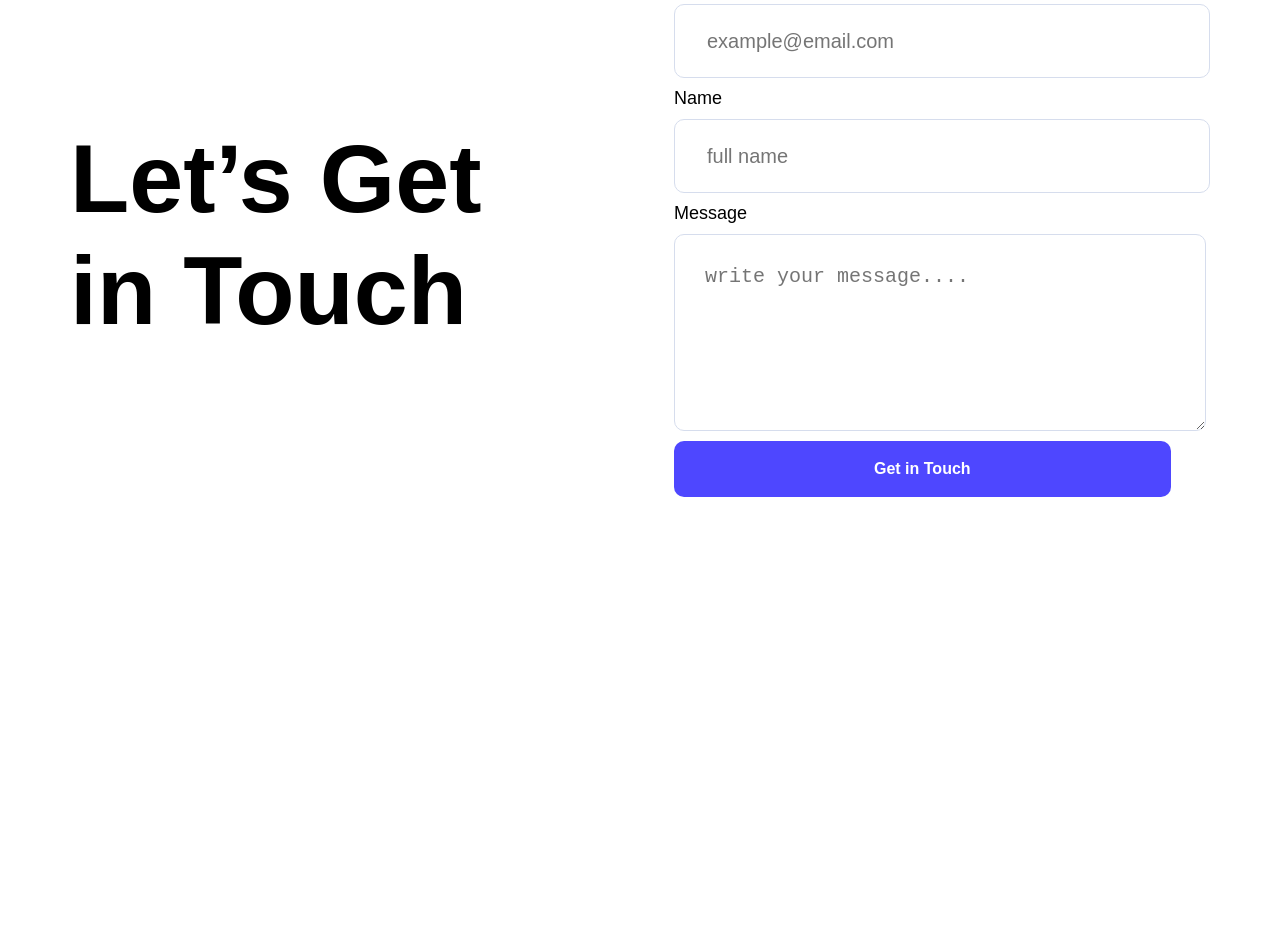
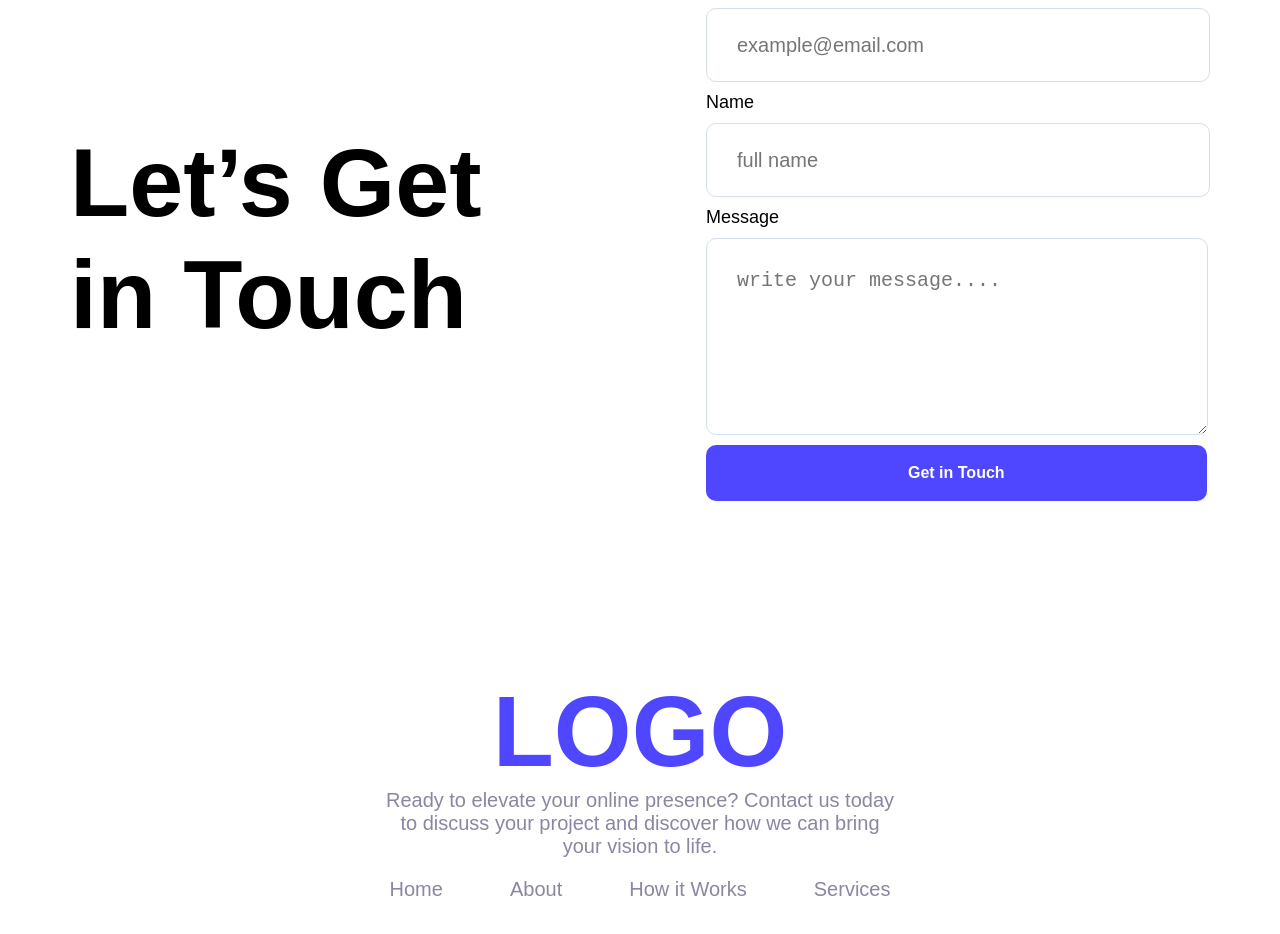
Before and after one commit to TanvirulAbrar/B12A01-my-assingment, a plain HTML site: page index.html in a window 1280 px wide. Shown: the part 1662-2596 px from the top of the page. Before the commit the page ends 2229 px from the top, so only its background shows below. Drawn offline with Linux system fonts and the light colour scheme.

Commit message:
adding footer

```diff
--- a/index.html
+++ b/index.html
@@ -9,7 +9,7 @@
 <body>
     <header>
         <nav>
-            <img src="Assets/LOGO.png" alt="">
+            <h1>LOGO</h1>
             <button class="b">Sign Up</button>
         </nav>
         <section class="banner">
@@ -60,10 +60,24 @@
             <label class="input-lev" for="massage">Message</label>
             <!-- <textarea id="massage" name="" placeholder="write your message...." raw="1">
             </textarea> -->
-            <textarea name="" id="massage" placeholder="write your message...." raws="20" cols="20"></textarea>
+            <textarea name="" id="massage" placeholder="write your message...." raws="20" cols="10"></textarea>
 
             <button class="bb">Get in Touch</button>
         </div>
+
     </section>
+    <!-- Footer Section -->
+    <footer>
+            <div class="footer-containt">
+                <h1>LOGO</h1>
+                <p>Ready to elevate your online presence? Contact us today to discuss your project and discover how we can bring your vision to life.</p>
+                <div>
+                    <a href="" class="link">Home</a>
+                    <a href="" class="link">About</a>
+                    <a href="" class="link">How it Works</a>
+                    <a href="" class="link">Services</a>
+                </div>
+            </div>
+    </footer>
 </body>
 </html>
--- a/style/style.css
+++ b/style/style.css
@@ -3,6 +3,7 @@
 }
 body{
     font-family:Arial, Helvetica, sans-serif;
+    /* background-color: #d3d1ff2c; */
 }
 header{
     background-image: url('../Assets/Hero-bg.png');
@@ -12,6 +13,12 @@ nav{
     justify-content: space-between;
     margin: 0 150px;
     padding: 50px 0;
+}
+nav h1{
+    font-size: 34px;
+    font-weight: 800;
+    /* text-align: center; */
+    color: #4E47FF;
 }
 .b{
     font-size: 10px;
@@ -118,18 +125,18 @@ border-radius: 48px;
 }
 .g-input{
     display: block;
-    width: 500px;
+    width: 470px;
     height: 70px;
     border: 1px solid #D6DDED;
     border-radius: 10px;
-    padding-left: 32px;
+    padding-left: 30px;
     font-size: 20px;
     margin-bottom: 10px;
     margin-top: 10px;
 }
 #massage{
     display: block;
-    width: 470px;
+    width: 440px;
     height: 135px;
     /* width: 100%; */
     border: 1px solid #D6DDED;
@@ -155,7 +162,38 @@ border-radius: 48px;
     font-weight: bold;
     color: white;
     background-color: #4E47FF;
-    padding: 19px 200px;
+    padding: 19px 202px;
     border: none;
     border-radius: 10px;
 }
+footer{
+    align-items: center;
+    text-align: center;
+}
+.footer-containt{
+    max-width: 520px;
+    margin: 103px auto;
+}
+.footer-containt div{
+    display: flex;
+    justify-content: space-around;
+    gap: 48px;
+}
+footer h1{
+    font-size: 100px;
+    font-weight: 800;
+    text-align: center;
+    color: #4E47FF;
+}
+footer p{
+    font-size: 20px;
+    font-weight: 400;
+    color: rgba(137, 135, 161, 1);
+    margin-bottom: 20px;
+}
+.link{
+    text-decoration: none;
+    font-size: 20px;
+    font-weight: 400;
+    color: rgba(137, 135, 161, 1);
+}
```
